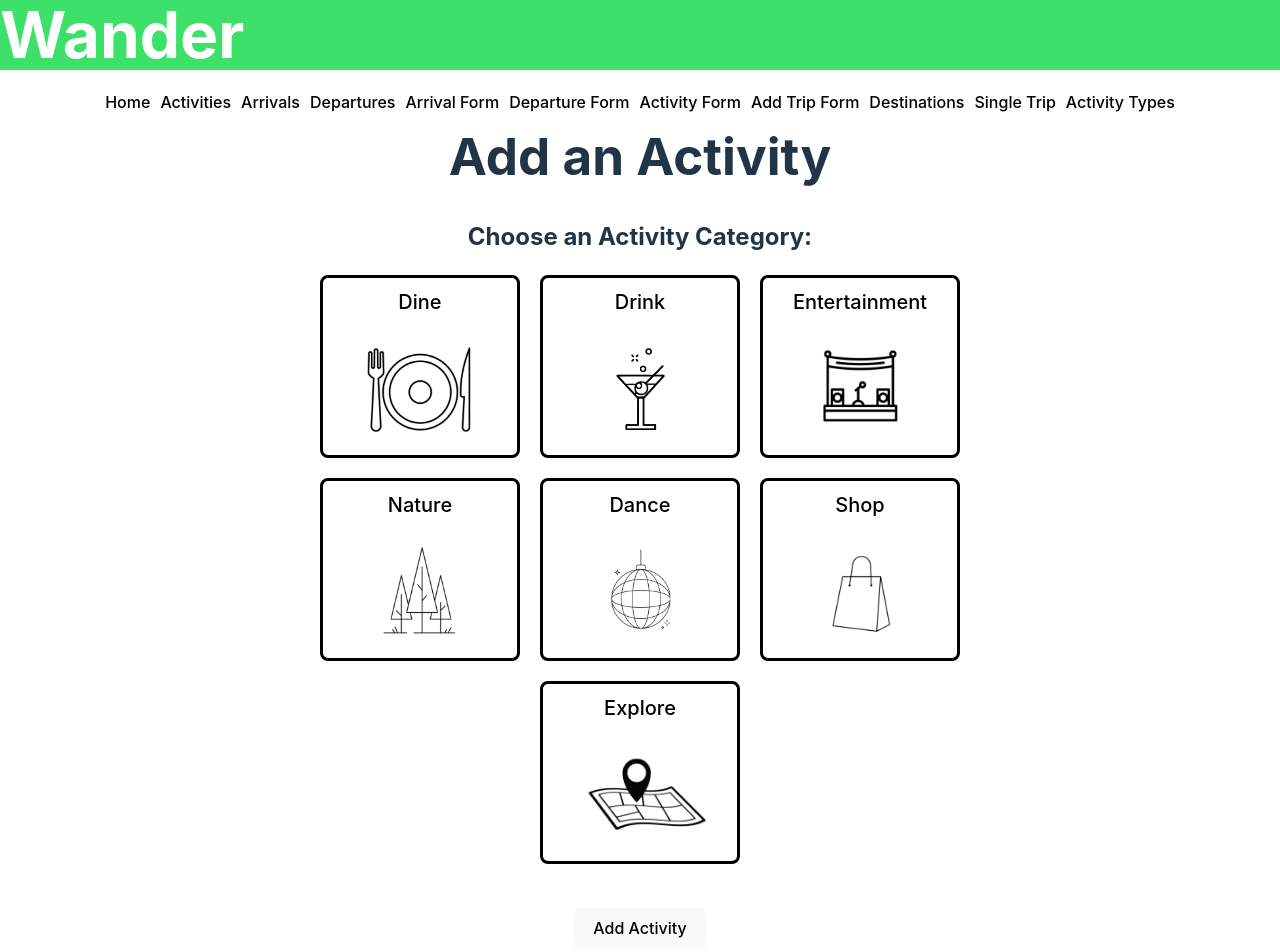
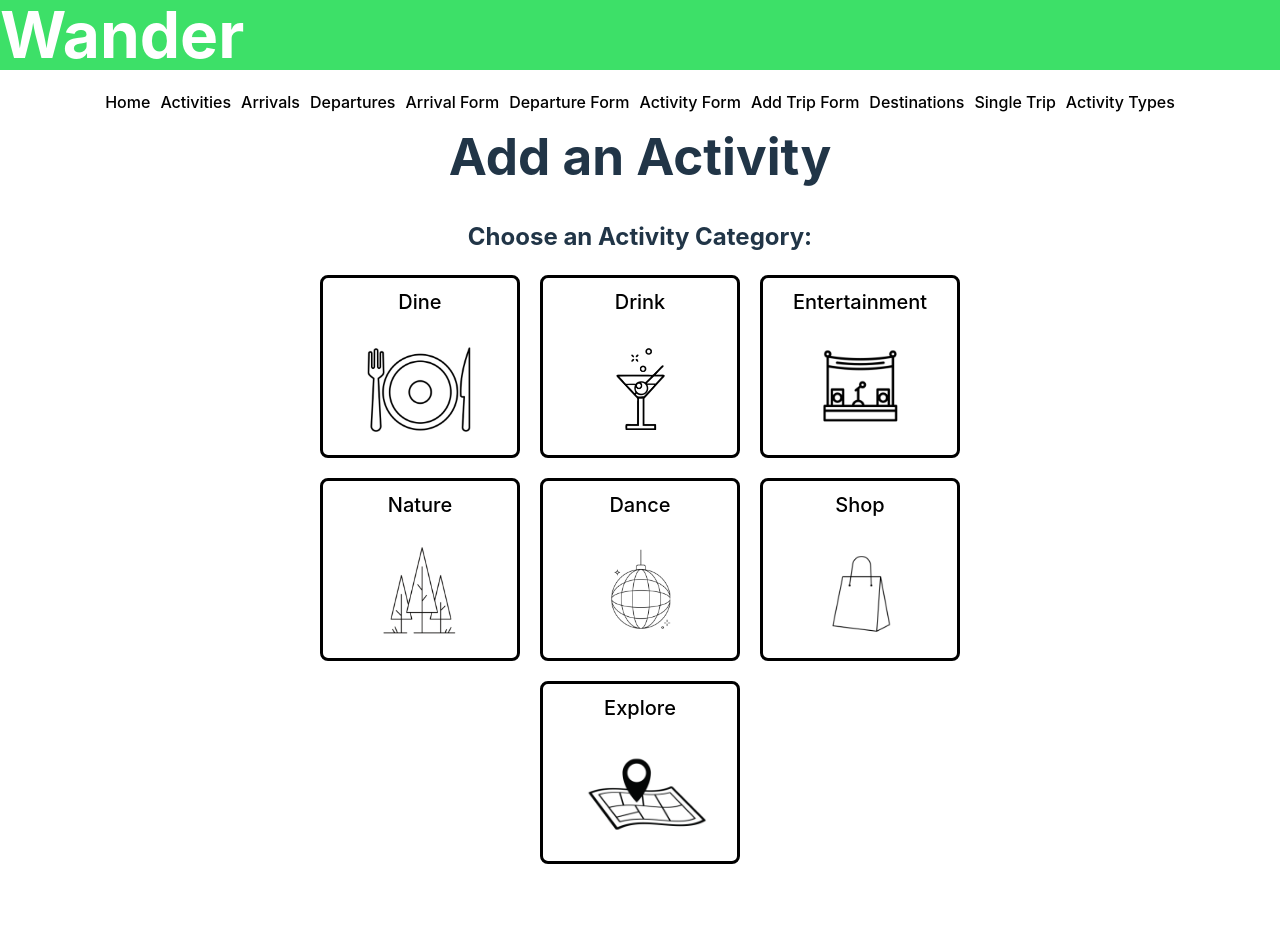
Before and after one commit to mjchin1/WanderApp--In-Progress, a React (Vite) app in the folder client/: page /add-activity in a window 1280 px wide. Shown: the top 952 px of the page. After the commit the page ends 908 px from the top, so only its background shows below. Built offline with nearby package versions, Linux system fonts and the light colour scheme.

Commit message:
updated activity form input rendering sequence

```diff
--- a/client/src/components/AddActivityForm.jsx
+++ b/client/src/components/AddActivityForm.jsx
@@ -146,7 +146,19 @@ export default function AddActivityForm ({trip}) {
         </>
         : null}
 
-        <button className="addActivityButton">Add Activity</button> <br/> <br/>
+
+       { activityDescription && activityPhoto && activityNameStatus && activityWebsiteStatus ?
+       <>
+        <button className="activityTypeButton" >
+        {activityName} <br/> <br/>
+        <img className="activityIcon" src={activityPhoto}></img>
+        </button> <br/>
+
+        <button className="addActivityButton">Add Activity</button>
+
+        </>
+
+      : null}
 
 
       </form>
```
